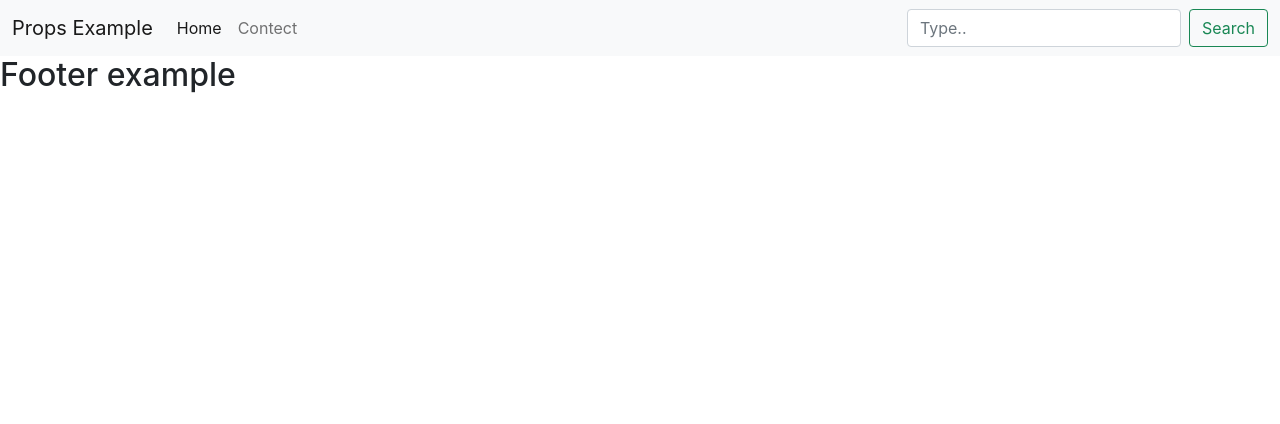
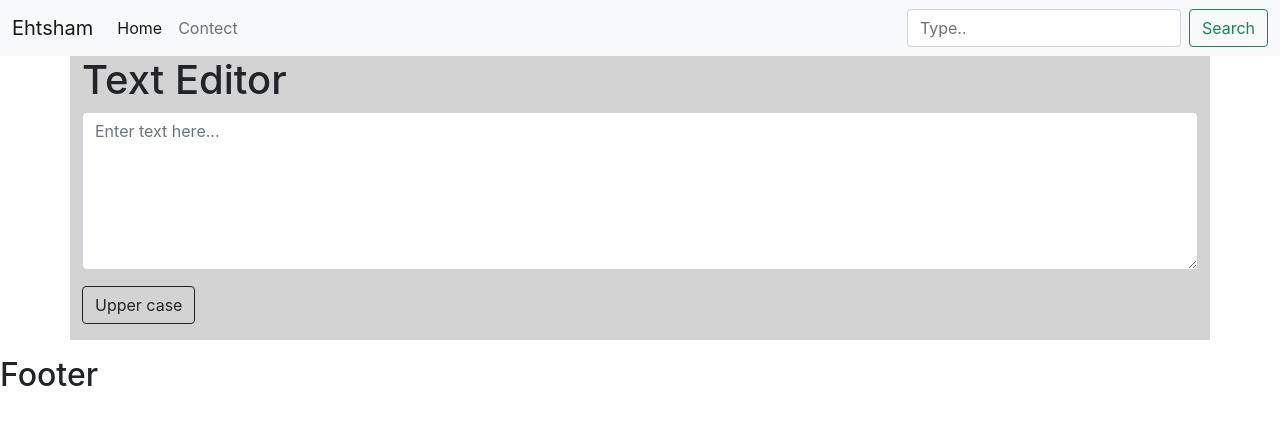
Before and after one commit to ehtsham623/react-app, a React (Create React App) app: page / in a window 1280 px wide. Shown: the top 424 px of the page. Built offline with nearby package versions, Linux system fonts and the light colour scheme.

Commit message:
bootstrap ui basic form and button

```diff
--- a/src/App.js
+++ b/src/App.js
@@ -4,11 +4,11 @@ import Footer from "./components/Footer";
 import ExportExample from "./exportExample/ExportExample";
 const App = () => {
   return (
-    <>
-      <Header headerTitle="Props Example" />
+    <div style={{ background: "white" }}>
+      <Header headerTitle="Ehtsham" />
       <Body />
       <Footer />
-    </>
+    </div>
   );
 };
 
--- a/src/components/Body.js
+++ b/src/components/Body.js
@@ -1,7 +1,9 @@
+import TextForms from "./TextForms";
+
 const Body = ({}) => {
   return (
     <div>
-
+      <TextForms />
     </div>
   );
 };
--- a/src/components/Footer.js
+++ b/src/components/Footer.js
@@ -1,7 +1,7 @@
 const Footer = () => {
   return (
     <div>
-      <h2>Footer example</h2>
+      <h2>Footer</h2>
     </div>
   );
 };
--- /dev/null
+++ b/src/components/TextForms.js
@@ -0,0 +1,15 @@
+import React from "react";
+
+export default function TextForms() {
+  return (
+    <div className="mb-3 container " style={{ background: "lightgrey" }}>
+      <h1>Text Editor</h1>
+      <textarea
+        className="form-control"
+        rows="6"
+        placeholder="Enter text here..."
+      ></textarea>
+      <button className="btn btn-outline-dark my-3">Upper case</button>
+    </div>
+  );
+}
```
